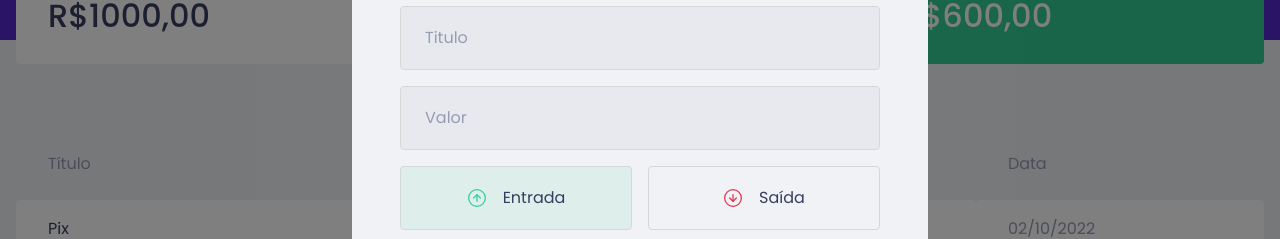
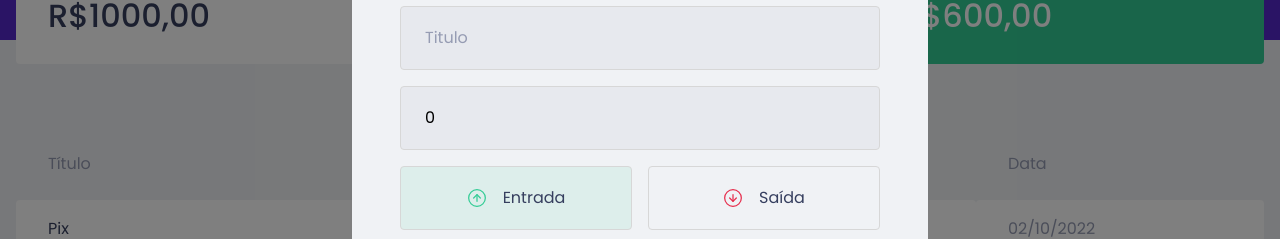
Before and after one commit to DevJpFarias/dtmoney, a React (Create React App) app: page / in a window 1280 px wide. Both pictures are taken after a click on the button "Nova Transação". Shown: the part 232-471 px from the top of the page. Built offline with nearby package versions, Linux system fonts and the light colour scheme; no server answers; what miragejs would draw is missing.

Commit message:
Salvando dados do form

```diff
--- a/src/components/NewTransactionModal/index.tsx
+++ b/src/components/NewTransactionModal/index.tsx
@@ -1,4 +1,4 @@
-import { useState } from 'react'
+import { FormEvent, useState } from 'react'
 import Modal from 'react-modal'
 import closeImg from '../../asserts/close.svg'
 import incomeImg from '../../asserts/income.svg'
@@ -11,7 +11,21 @@
 }
 
 export function NewTransactionModal({ isOpen, onRequestClose }: NewTransactionModalProps) {
+  const [title, setTitle] = useState('')
+  const [value, setValue] = useState(0)
+  const [category, setCategory] = useState('')
   const [type, setType] = useState('deposit')
+
+  function handleCreateNewTransaction(event: FormEvent) {
+    event.preventDefault()
+
+    console.log({
+      title,
+      value,
+      category,
+      type
+    })
+  }
 
   return (
     <Modal
@@ -28,16 +42,20 @@
         <img src={closeImg} alt="Fechar modal" />
       </button>
 
-      <Container>
+      <Container onSubmit={handleCreateNewTransaction}>
         <h2>Cadastrar Transação</h2>
 
         <input
           placeholder='Titulo'
+          value={title}
+          onChange={event => setTitle(event.target.value)}
         />
 
         <input
           type='number'
           placeholder='Valor'
+          value={value}
+          onChange={event => setValue(Number(event.target.value))}
         />
 
         <TransactionTypeContainer>
@@ -64,6 +82,8 @@
 
         <input
           placeholder='Categoria'
+          value={category}
+          onChange={event => setCategory(event.target.value)}
         />
 
         <button type="submit">
```
